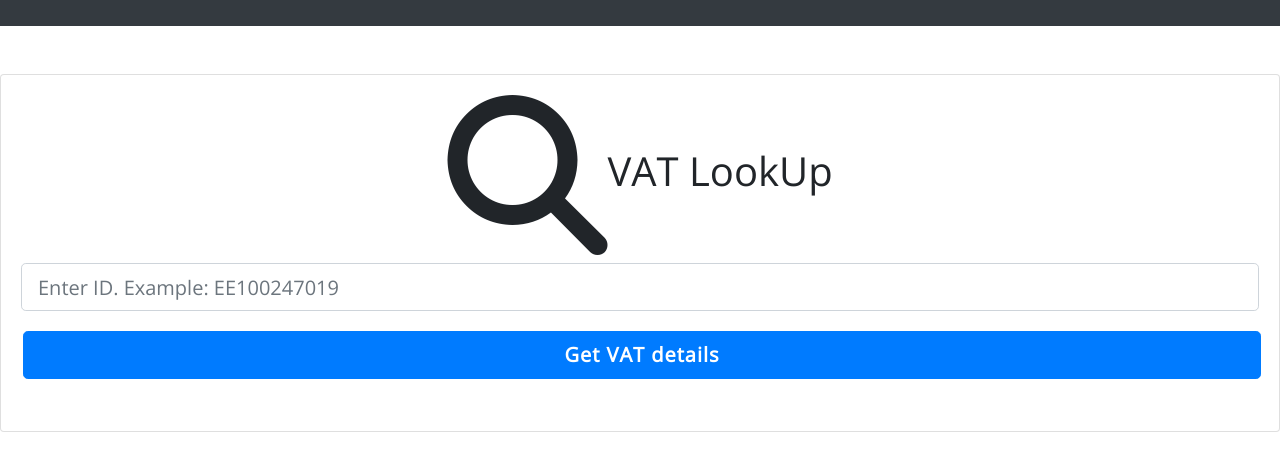
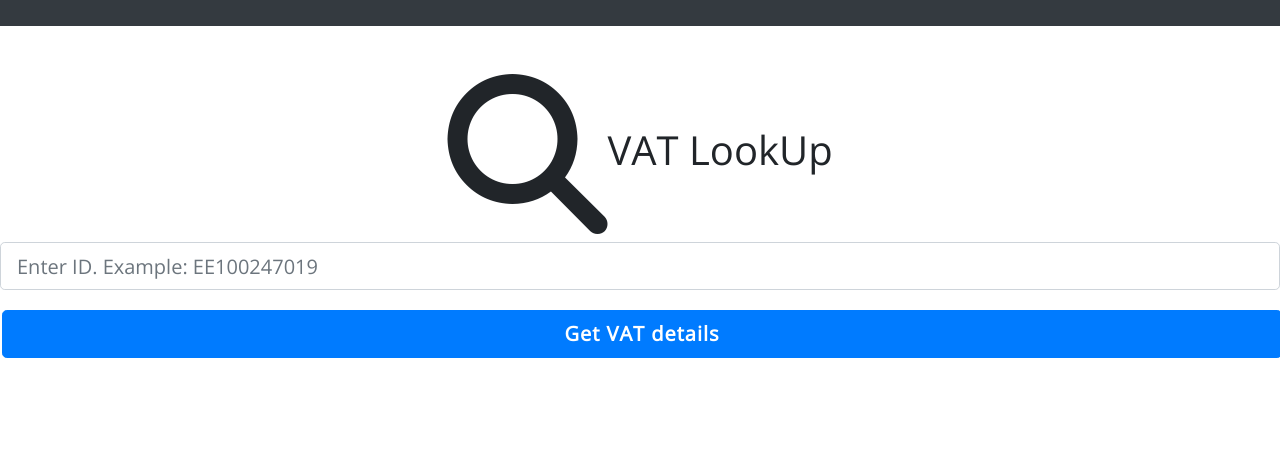
Before and after one commit to elemson/VAT-number-checker-with-react-redux-hooks, a React (Create React App) app: page / in a window 1280 px wide. Shown: the top 470 px of the page. Built offline with nearby package versions, Linux system fonts and the light colour scheme.

Commit message:
aligned the success alert padding to perfection

```diff
--- a/src/Components/Search.component/Search-form.component.jsx
+++ b/src/Components/Search.component/Search-form.component.jsx
@@ -23,7 +23,7 @@ const Search = props => {
   return (
     //forms and everything else you can see - Front-End
     <React.Fragment>
-      <div className="card card-body pb-1">
+      <div className="col-mb-6 text-center mb-0">
         <div className="d-flex justify-content-center align-items-center">
           <i className="fa fa-search fa-10x" />
           <div className="mb sm-100 ">
```
